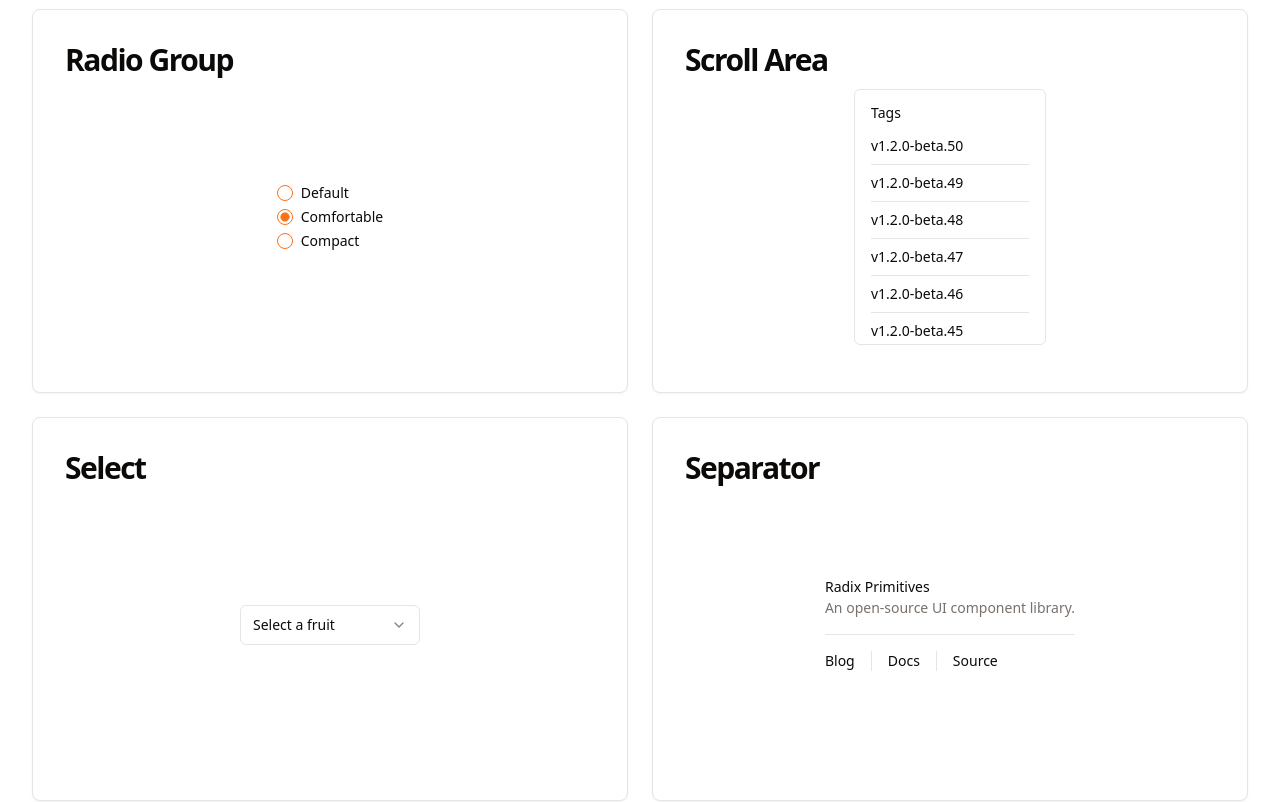
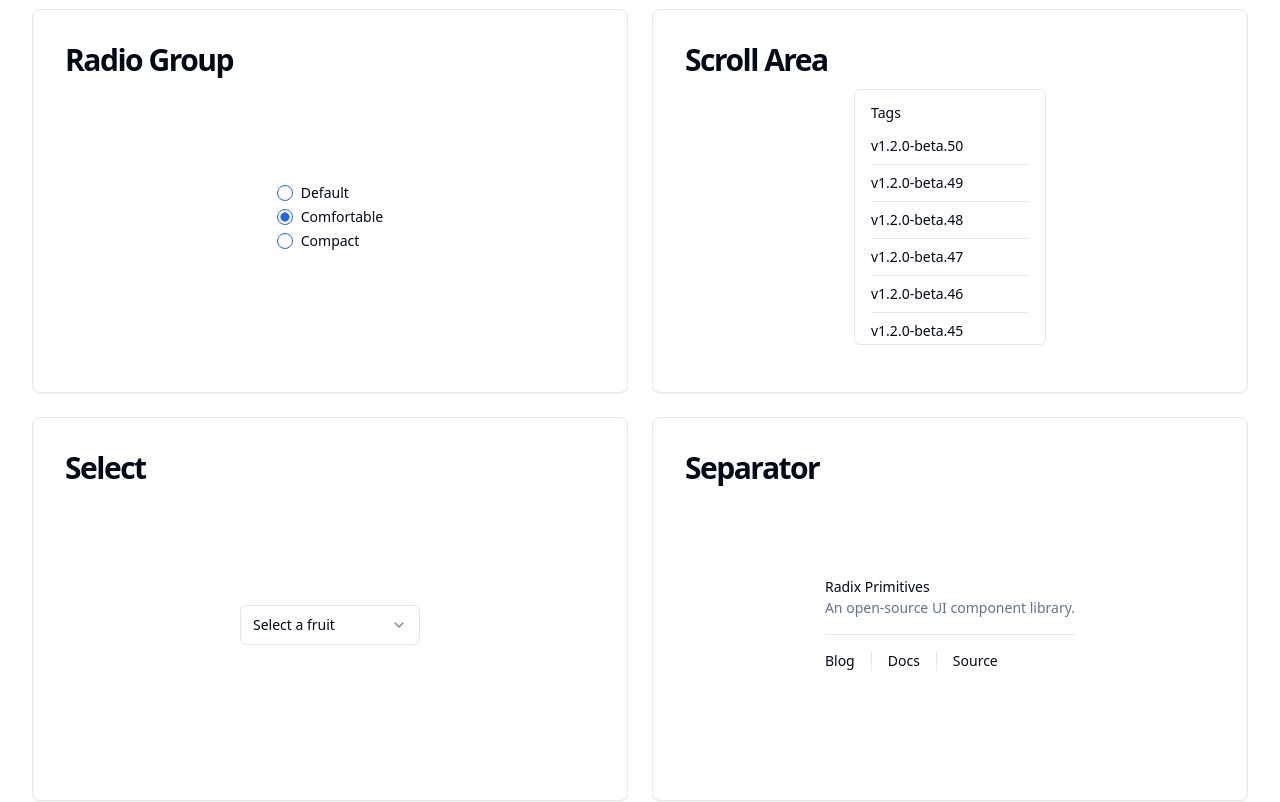
Before and after one commit to Poseiden1/shadcn-ui-installer, a Next.js app: page / in a window 1280 px wide. Shown: the part 4920-5722 px from the top of the page. Built offline with nearby package versions, Linux system fonts and the light colour scheme.

Commit message:
fixed an issue, updated color

```diff
--- a/components/cards/scroll-area-card.tsx
+++ b/components/cards/scroll-area-card.tsx
@@ -18,12 +18,10 @@ export function ScrollAreaCard() {
         <div className="p-4">
           <h4 className="mb-4 text-sm font-medium leading-none">Tags</h4>
           {tags.map((tag) => (
-            <>
-              <div key={tag} className="text-sm">
-                {tag}
-              </div>
+            <div key={tag}>
+              <div className="text-sm">{tag}</div>
               <Separator className="my-2" />
-            </>
+            </div>
           ))}
         </div>
       </ScrollArea>
--- a/styles/globals.css
+++ b/styles/globals.css
@@ -2,57 +2,60 @@
 @tailwind components;
 @tailwind utilities;
 
+
 @layer base {
   :root {
     --background: 0 0% 100%;
-    --foreground: 20 14.3% 4.1%;
+    --foreground: 222.2 84% 4.9%;
     --card: 0 0% 100%;
-    --card-foreground: 20 14.3% 4.1%;
+    --card-foreground: 222.2 84% 4.9%;
     --popover: 0 0% 100%;
-    --popover-foreground: 20 14.3% 4.1%;
-    --primary: 24.6 95% 53.1%;
-    --primary-foreground: 60 9.1% 97.8%;
-    --secondary: 60 4.8% 95.9%;
-    --secondary-foreground: 24 9.8% 10%;
-    --muted: 60 4.8% 95.9%;
-    --muted-foreground: 25 5.3% 44.7%;
-    --accent: 60 4.8% 95.9%;
-    --accent-foreground: 24 9.8% 10%;
+    --popover-foreground: 222.2 84% 4.9%;
+    --primary: 221.2 83.2% 53.3%;
+    --primary-foreground: 210 40% 98%;
+    --secondary: 210 40% 96.1%;
+    --secondary-foreground: 222.2 47.4% 11.2%;
+    --muted: 210 40% 96.1%;
+    --muted-foreground: 215.4 16.3% 46.9%;
+    --accent: 210 40% 96.1%;
+    --accent-foreground: 222.2 47.4% 11.2%;
     --destructive: 0 84.2% 60.2%;
-    --destructive-foreground: 60 9.1% 97.8%;
-    --border: 20 5.9% 90%;
-    --input: 20 5.9% 90%;
-    --ring: 24.6 95% 53.1%;
+    --destructive-foreground: 210 40% 98%;
+    --border: 214.3 31.8% 91.4%;
+    --input: 214.3 31.8% 91.4%;
+    --ring: 221.2 83.2% 53.3%;
     --radius: 0.5rem;
   }
 
   .dark {
-    --background: 20 14.3% 4.1%;
-    --foreground: 60 9.1% 97.8%;
-    --card: 20 14.3% 4.1%;
-    --card-foreground: 60 9.1% 97.8%;
-    --popover: 20 14.3% 4.1%;
-    --popover-foreground: 60 9.1% 97.8%;
-    --primary: 20.5 90.2% 48.2%;
-    --primary-foreground: 60 9.1% 97.8%;
-    --secondary: 12 6.5% 15.1%;
-    --secondary-foreground: 60 9.1% 97.8%;
-    --muted: 12 6.5% 15.1%;
-    --muted-foreground: 24 5.4% 63.9%;
-    --accent: 12 6.5% 15.1%;
-    --accent-foreground: 60 9.1% 97.8%;
-    --destructive: 0 72.2% 50.6%;
-    --destructive-foreground: 60 9.1% 97.8%;
-    --border: 12 6.5% 15.1%;
-    --input: 12 6.5% 15.1%;
-    --ring: 20.5 90.2% 48.2%;
+    --background: 222.2 84% 4.9%;
+    --foreground: 210 40% 98%;
+    --card: 222.2 84% 4.9%;
+    --card-foreground: 210 40% 98%;
+    --popover: 222.2 84% 4.9%;
+    --popover-foreground: 210 40% 98%;
+    --primary: 217.2 91.2% 59.8%;
+    --primary-foreground: 222.2 47.4% 11.2%;
+    --secondary: 217.2 32.6% 17.5%;
+    --secondary-foreground: 210 40% 98%;
+    --muted: 217.2 32.6% 17.5%;
+    --muted-foreground: 215 20.2% 65.1%;
+    --accent: 217.2 32.6% 17.5%;
+    --accent-foreground: 210 40% 98%;
+    --destructive: 0 62.8% 30.6%;
+    --destructive-foreground: 210 40% 98%;
+    --border: 217.2 32.6% 17.5%;
+    --input: 217.2 32.6% 17.5%;
+    --ring: 224.3 76.3% 48%;
   }
 }
+
 
 @layer base {
   * {
     @apply border-border;
   }
+
   body {
     @apply bg-background text-foreground;
     font-feature-settings: "rlig" 1, "calt" 1;
```
Also changed, not shown: 1 other file (tests, documents, lock files or other folders).
